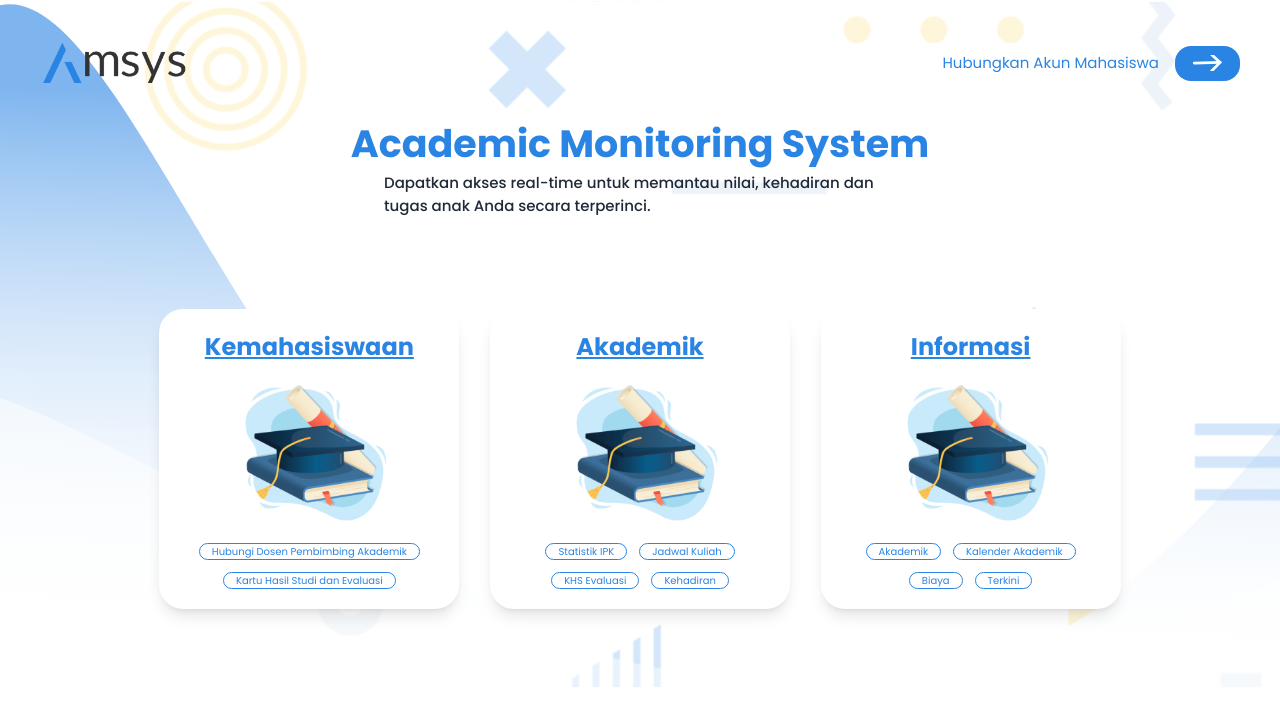
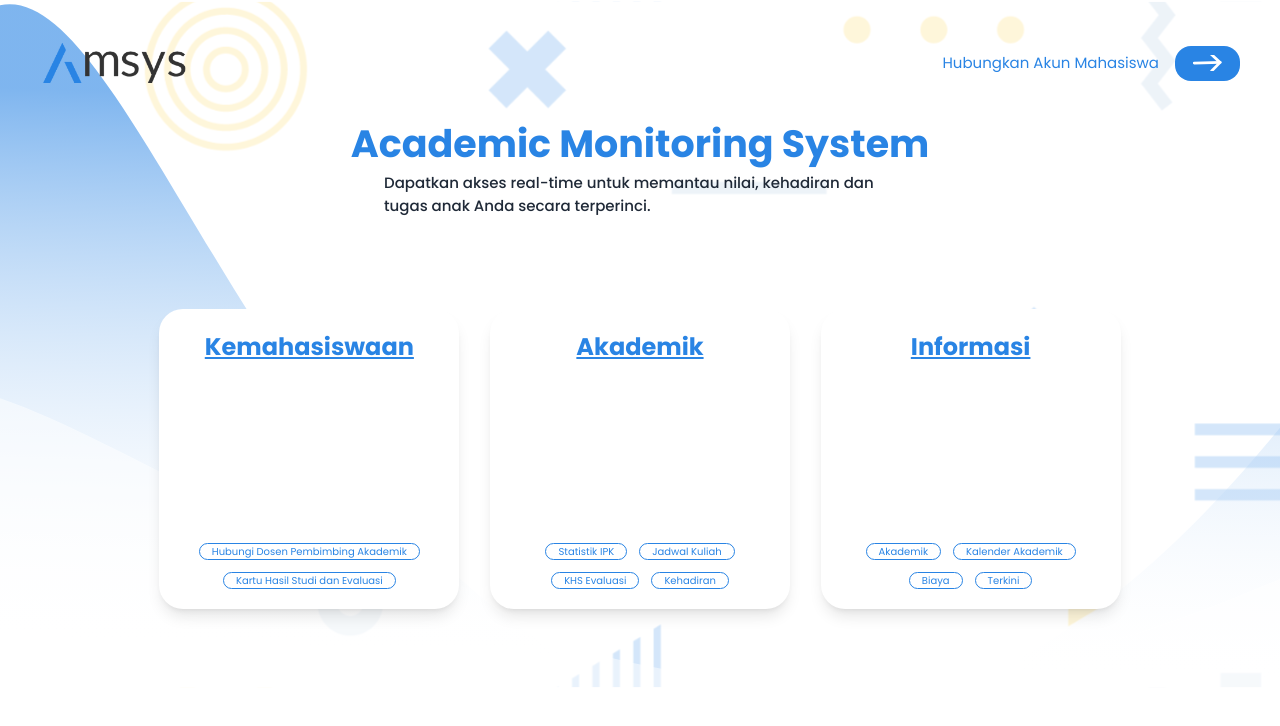
Before and after one commit to Hilaladiii/amsys, a React (Vite) app: page /dashboard in a window 1280 px wide. Shown: the top 726 px of the page. Built offline with nearby package versions, Linux system fonts and the light colour scheme; what tailwindcss-animated would draw is missing.

Commit message:
solve bug background images dashboard page

```diff
--- a/src/Components/Fragments/CardMain.jsx
+++ b/src/Components/Fragments/CardMain.jsx
@@ -1,10 +1,10 @@
 
-const CardMain = ({title, content}) => {
+const CardMain = ({title, content,image}) => {
 
   return (
     <div className="group mx-auto w-[300px] h-[300px] hover:w-[310px] hover:h-[310px]  bg-white hover:bg-tBlue flex flex-col justify-between items-center p-5 mt-3 rounded-3xl shadow-lg duration-75">
       <h1 className="underline text-[24px] text-tBlue group-hover:text-white font-bold">{title}</h1>
-      <div className="w-[170px] h-[140px] bg-[url(./assets/images/akademik.png)] bg-cover bg-no-repeat "/>
+      <div className={`w-[170px] h-[140px] bg-[url(${image})] bg-cover bg-no-repeat`}/>
       <div className="flex flex-wrap justify-center gap-3 px-4">
           {content.map((item, index) => (
             <div className="text-[10px] text-tBlue group-hover:text-white border-[1px] border-tBlue group-hover:border-white rounded-xl px-3" key={index}>
--- a/src/Pages/dashboardPage.jsx
+++ b/src/Pages/dashboardPage.jsx
@@ -12,9 +12,9 @@ const DashboardPage = () => {
         <p className="w-[40%] text-[12px] md:text-[15px] 2xl:text-[18px] font-medium animate-fade animate-delay-300">Dapatkan akses real-time untuk memantau nilai, kehadiran dan tugas anak Anda secara terperinci.</p>
       </div>
       <div className="w-full flex flex-row px-36 mt-20 animate-fade-right">
-        <CardMain title={'Kemahasiswaan'} content={["Hubungi Dosen Pembimbing Akademik","Kartu Hasil Studi dan Evaluasi"]}/>
-        <CardMain title={'Akademik'} content={["Statistik IPK","Jadwal Kuliah","KHS Evaluasi","Kehadiran"]}/>
-        <CardMain title={'Informasi'} content={["Akademik","Kalender Akademik","Biaya","Terkini"]}/>
+        <CardMain title={'Kemahasiswaan'} content={["Hubungi Dosen Pembimbing Akademik","Kartu Hasil Studi dan Evaluasi"]} image="./assets/images/kemahasiswaan.png"/>
+        <CardMain title={'Akademik'} content={["Statistik IPK","Jadwal Kuliah","KHS Evaluasi","Kehadiran"]} image="./assets/images/akademik.png"/>
+        <CardMain title={'Informasi'} content={["Akademik","Kalender Akademik","Biaya","Terkini"]}  image="./assets/images/informasi.png"/>
       </div>
     </div>
   )
```
Also changed, not shown: src/assets/images/kemahasiswaan.png (added).
